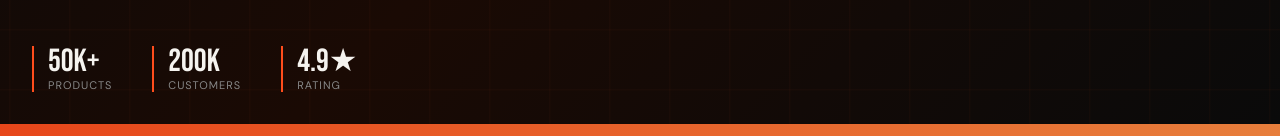
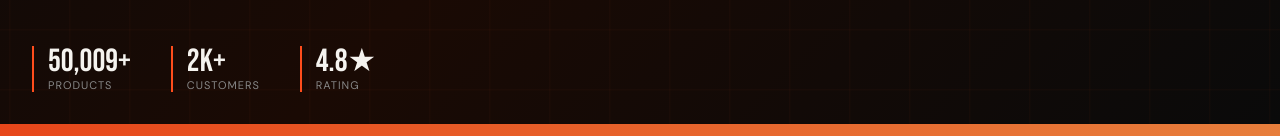
Before and after one commit to Moawiz198/rajowalia-traders-shop, a React (Vite) app: page / in a window 1280 px wide. Both pictures are taken after a click on the button "☀️". Shown: the part 640-776 px from the top of the page. Built offline with nearby package versions, Linux system fonts and the light colour scheme; no server answers; the database is empty.

Commit message:
Update Hero stats: dynamic products count, 2k customers, 4.8 rating

```diff
--- a/src/components/Hero.jsx
+++ b/src/components/Hero.jsx
@@ -69,15 +69,15 @@ export default function Hero() {
         </div>
         <div className="hero-stats" style={{ justifyContent: language === 'ur' ? 'flex-end' : 'flex-start' }}>
           <div className="stat-item">
-            <div className="stat-num">50K+</div>
+            <div className="stat-num">{(50000 + products.length).toLocaleString()}+</div>
             <div className="stat-label">{t('products')}</div>
           </div>
           <div className="stat-item">
-            <div className="stat-num">200K</div>
+            <div className="stat-num">2K+</div>
             <div className="stat-label">{t('customers')}</div>
           </div>
           <div className="stat-item">
-            <div className="stat-num">4.9★</div>
+            <div className="stat-num">4.8★</div>
             <div className="stat-label">{t('rating')}</div>
           </div>
         </div>
```
